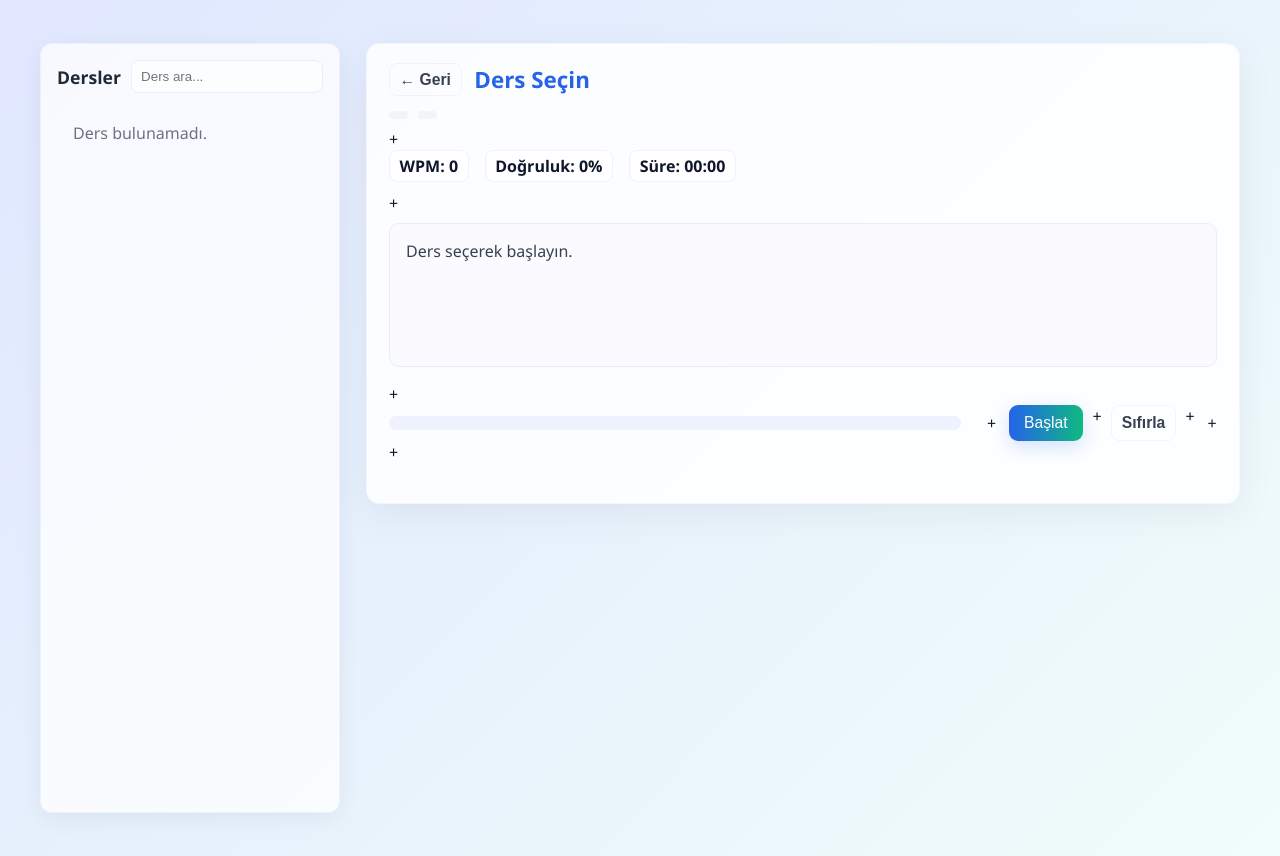
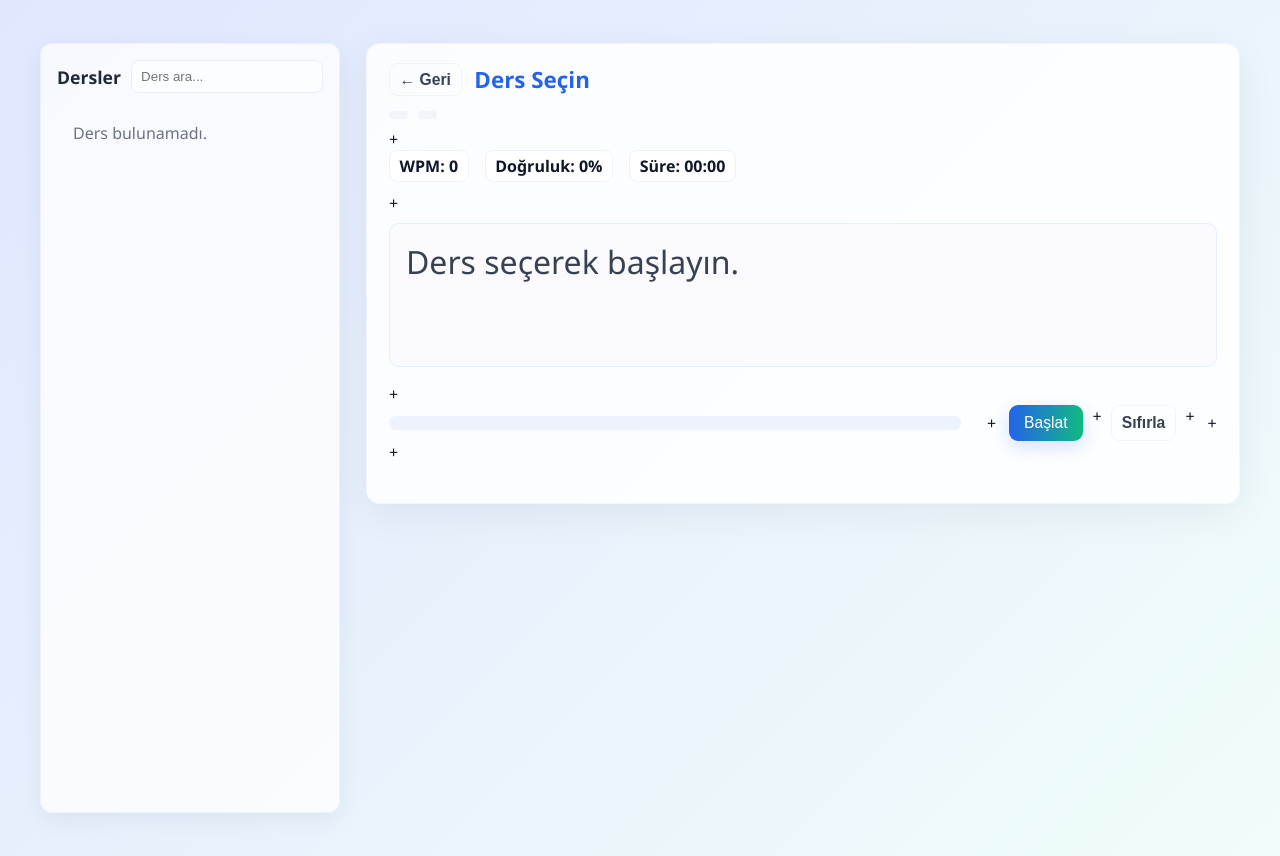
Before and after one commit to emre-tiryaki/typing-game, a plain HTML site: page frontend/html/lessonPage.html in a window 1280 px wide. Drawn offline with nearby package versions, Linux system fonts and the light colour scheme; no server answers.

Commit message:
font buyutuldu

```diff
--- a/frontend/css/lessonPage.css
+++ b/frontend/css/lessonPage.css
@@ -1,4 +1,3 @@
-/* Layout */
 body {
     font-family: 'Segoe UI', Arial, sans-serif;
     background: linear-gradient(135deg, #e0e7ff 0%, #f0fdfa 100%);
@@ -17,7 +16,7 @@ body {
     margin: 1.2rem auto;
 }
 
-/* Lesson list / aside */
+
 .lesson-list {
     background: rgba(255, 255, 255, 0.75);
     border-radius: 12px;
@@ -98,7 +97,7 @@ body {
     color: #6b7280;
 }
 
-/* Card */
+
 .lesson-card {
     background: rgba(255, 255, 255, 0.85);
     border-radius: 14px;
@@ -153,7 +152,7 @@ body {
 }
 
 .text-to-type {
-    font-size: 1rem;
+    font-size: 2rem;
     margin: 0.6rem 0 1rem 0;
     padding: 1rem;
     background: rgba(250, 250, 255, 0.9);
@@ -187,7 +186,7 @@ textarea:focus {
     border-color: #7c9eff;
 }
 
-/* Hidden but focusable input: placed offscreen but still receives focus and keyboard events */
+
 .hidden-input {
     position: absolute;
     left: -9999px;
@@ -246,7 +245,7 @@ button:hover {
     transform: translateY(-2px);
 }
 
-/* responsive */
+
 @media (max-width: 900px) {
     .lesson-page-container {
         grid-template-columns: 1fr;
@@ -263,12 +262,12 @@ button:hover {
     }
 }
 
-/* small helpers */
+
 .muted {
     color: #6b7280;
 }
 
-/* per-character highlighting */
+
 .text-to-type .char {
     padding: 0 1px;
     border-radius: 2px;
```
